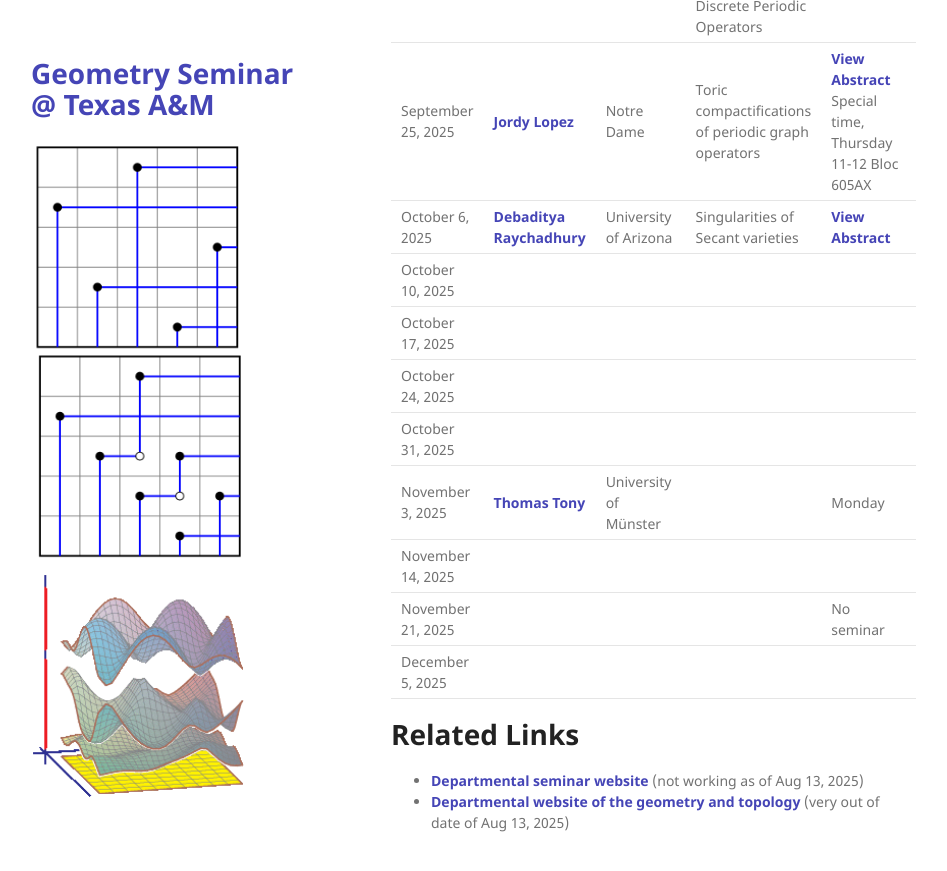
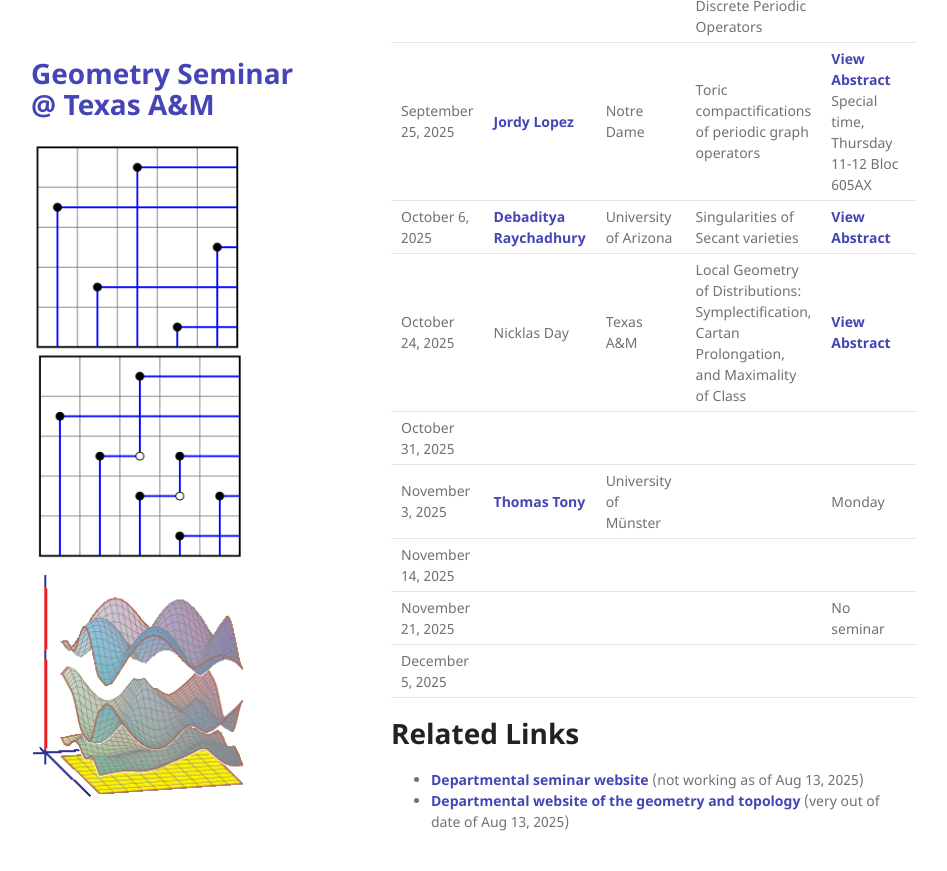
Before and after one commit to tamu-seminar/geometry, a Jekyll site: the page built from index.md, in a window 1280 px wide and 900 px high, scrolled down 592 px. Shown: the top 871 px of the window, without its empty margins (179-1126 px from the left). Built offline with Jekyll 4.4.1, drawn with Linux system fonts in a browser that asks for light colours; part of the change alters nothing that is shown.

Commit message:
updated the webpage

```diff
--- a/index.md
+++ b/index.md
@@ -30,9 +30,7 @@ The organizers are [Frank Sottile](https://franksottile.github.io/) and others.
 | September 22, 2025| [Matthew Faust](https://mattfaust.github.io/) | Michigan State |  Algebraic Geometry in the Study of the Eigenvalues of Discrete Periodic Operators|   <span class="abstract-link" onclick="showAbstract('Faust')">View Abstract</span>   |
 | September 25, 2025| [Jordy Lopez](https://jordylopez27.github.io/)   | Notre Dame    |  Toric compactifications of periodic graph operators | <span class="abstract-link" onclick="showAbstract('Lopez')">View Abstract</span>  Special time, Thursday 11-12 Bloc 605AX  |
 | October 6, 2025   | [Debaditya Raychadhury](https://rcdeba.github.io/) | University of Arizona  |   Singularities of Secant varieties   |   <span class="abstract-link" onclick="showAbstract('Raychadhury')">View Abstract</span>    |
-| October 10, 2025  |      |   |      |       |
-| October 17, 2025  |      |   |      |       |
-| October 24, 2025  |      |   |      |       |
+| October 24, 2025  | Nicklas Day   | Texas A&M  | Local Geometry of Distributions: Symplectification, Cartan Prolongation, and Maximality of Class  |  <span class="abstract-link" onclick="showAbstract('Day')">View Abstract</span>   |
 | October 31, 2025  |      |   |      |       |
 | November 3, 2025  | [Thomas Tony](https://ttony.eu/)   | University of M&uuml;nster  |       | Monday      |
 | November 14, 2025 |      |   |       |       |
@@ -44,12 +42,6 @@ The organizers are [Frank Sottile](https://franksottile.github.io/) and others.
 
 - [Departmental seminar website]() (not working as of Aug 13, 2025)
 - [Departmental website of the geometry and topology](https://artsci.tamu.edu/mathematics/research/geometry-and-topology/) (very out of date of Aug 13, 2025)
-
-
-
-
-
-
 
 
 
@@ -118,6 +110,28 @@ with Q. Chen, B. Dirks, S. Olano and L. Song.
 </div>
 
 
+<!-- Abstract content -->
+
+<div id="Day" style="display:none;">
+ In 1970, N. Tanaka gave a method for assigning a canonical frame to distribution with constant Tanaka symbol.
+ In 2009, B. Doubrov and I. Zelenko utilized a symplectification procedure to obtain a canonical frame for distributions independent of their
+Tanaka symbol, but an additional condition called maximality of class was required of the
+distribution. In a work with I. Zelenko, we recently proved that all rank 2 distributions
+with 5-dimensional cube are of maximal class at a generic point; this allowed us to assign
+a canonical frame at a generic point to every rank 2 distribution which is not Goursat. In
+the rank 2 case, I will give an interpretation of the symplectification procedure in terms of
+a classical construction called Cartan prolongation. Time permitting, I will also sketch what
+is known about a collection of fundamental invariants called harmonic invariants in the case
+of rank 2 distributions in dimensions 6 and 7 along with differential relations called syzygies
+satisfied by these invariants.<br>
+
+In contrast to the rank 2 case, we found examples of rank 3 distributions with 6-dimensional
+square which are not of maximal class. In particular, I will present a (3, 8) distribution
+of nonmaximal class with 29-dimensional symmetry containing a semi-direct sum of the
+exceptional Lie group G_2 with a copy of its adjoint module.
+</div>
+
+
 <!-- Code that makes the pop-up windows -->
 
 <style>
```
